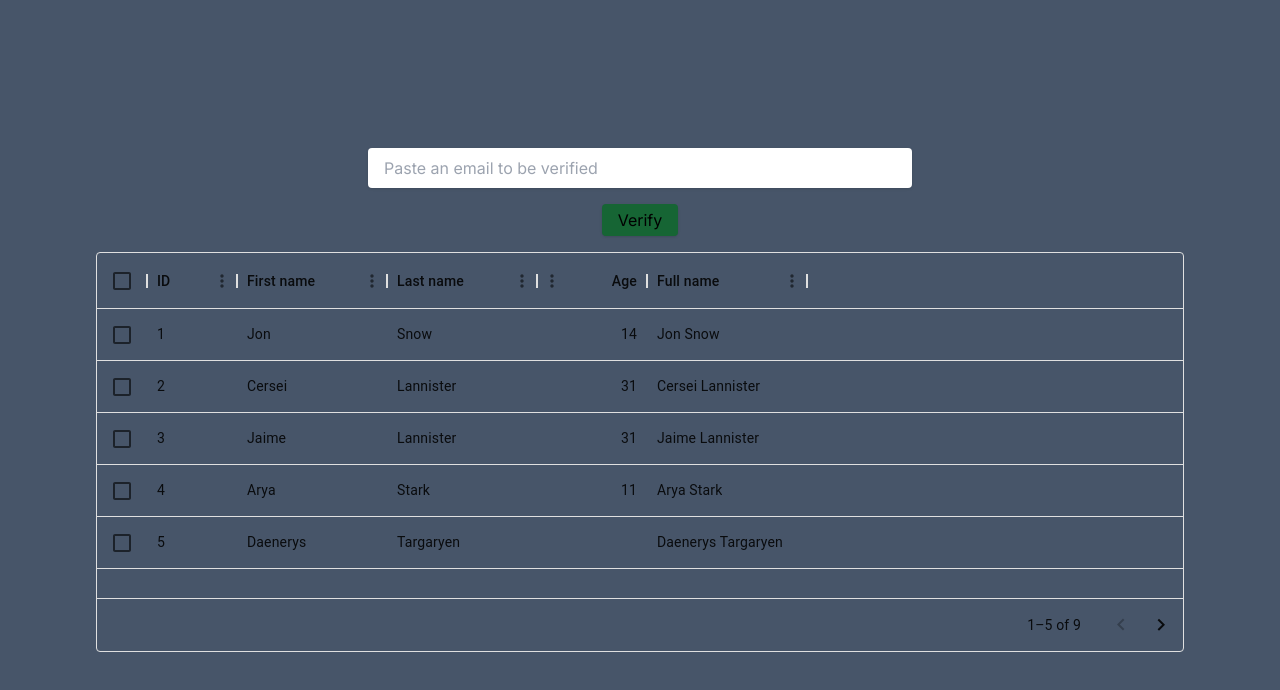
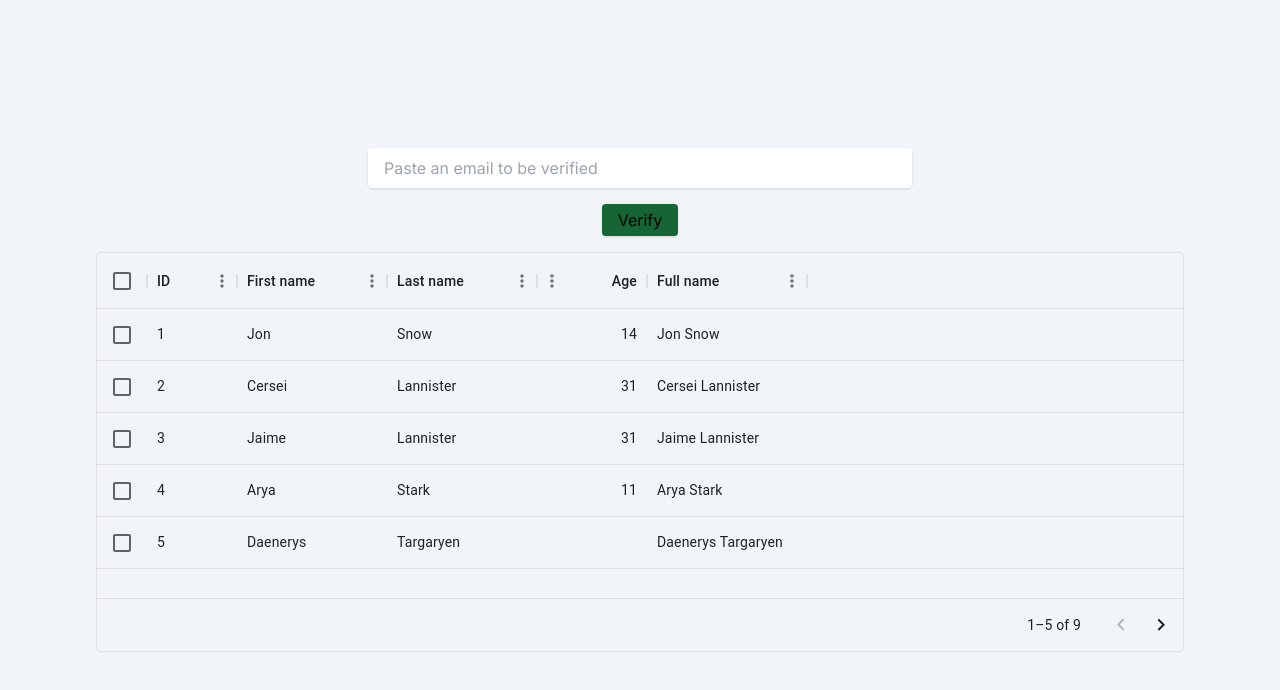
Before and after one commit to swarnikaraj/email-verifier, a Next.js app: page / in a window 1280 px wide. Shown: the top 690 px of the page. Built offline with nearby package versions, Linux system fonts and the light colour scheme.

Commit message:
bg colopuired light

```diff
--- a/src/pages/index.tsx
+++ b/src/pages/index.tsx
@@ -68,7 +68,7 @@ const rows = [
 ];
   return (
     <main
-      className={`flex min-h-screen bg-slate-600 flex-col gap-4 items-center justify-center p-24 ${inter.className}`}
+      className={`flex min-h-screen bg-slate-100 flex-col gap-4 items-center justify-center p-24 ${inter.className}`}
     >
 
 
```
